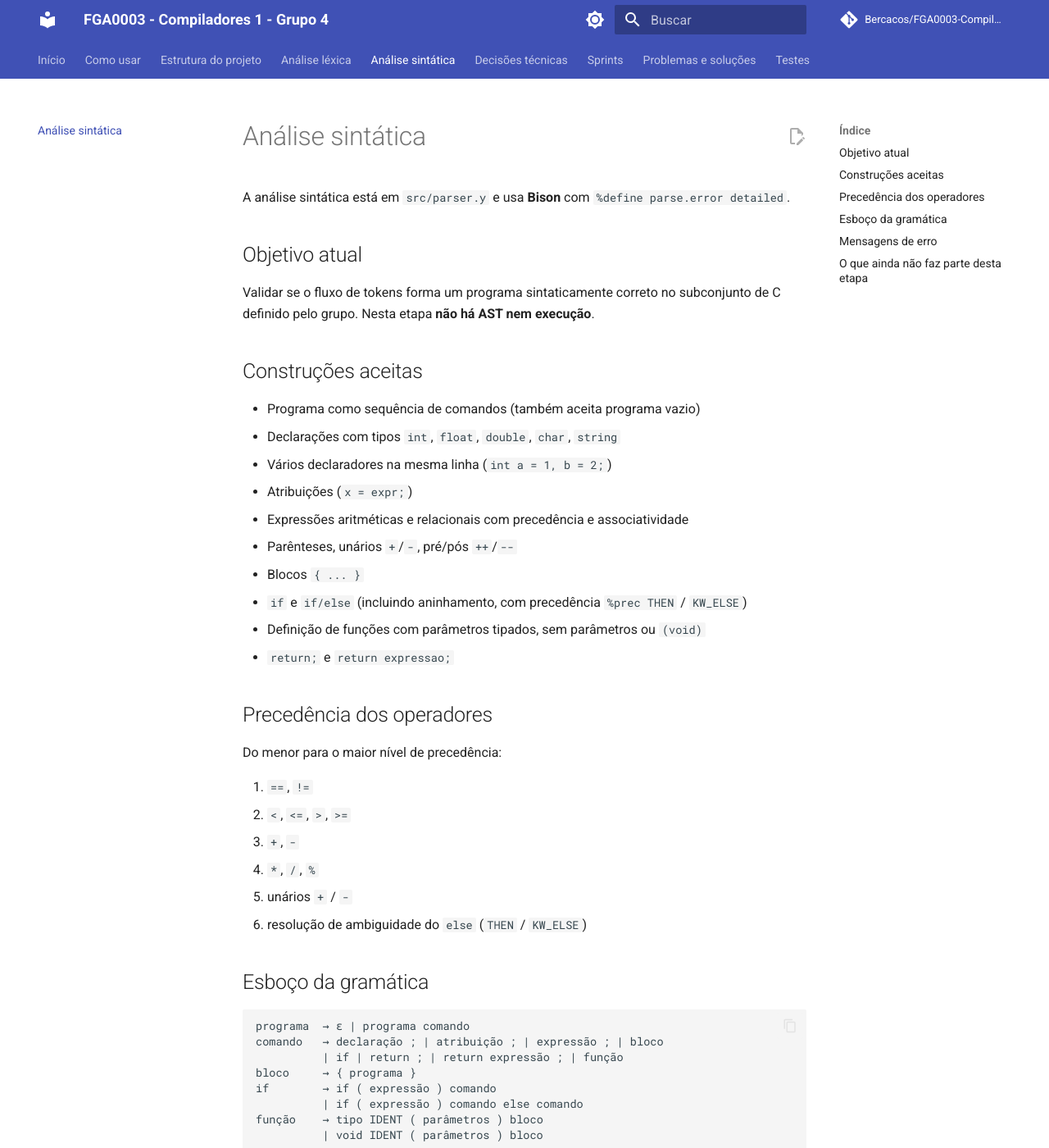
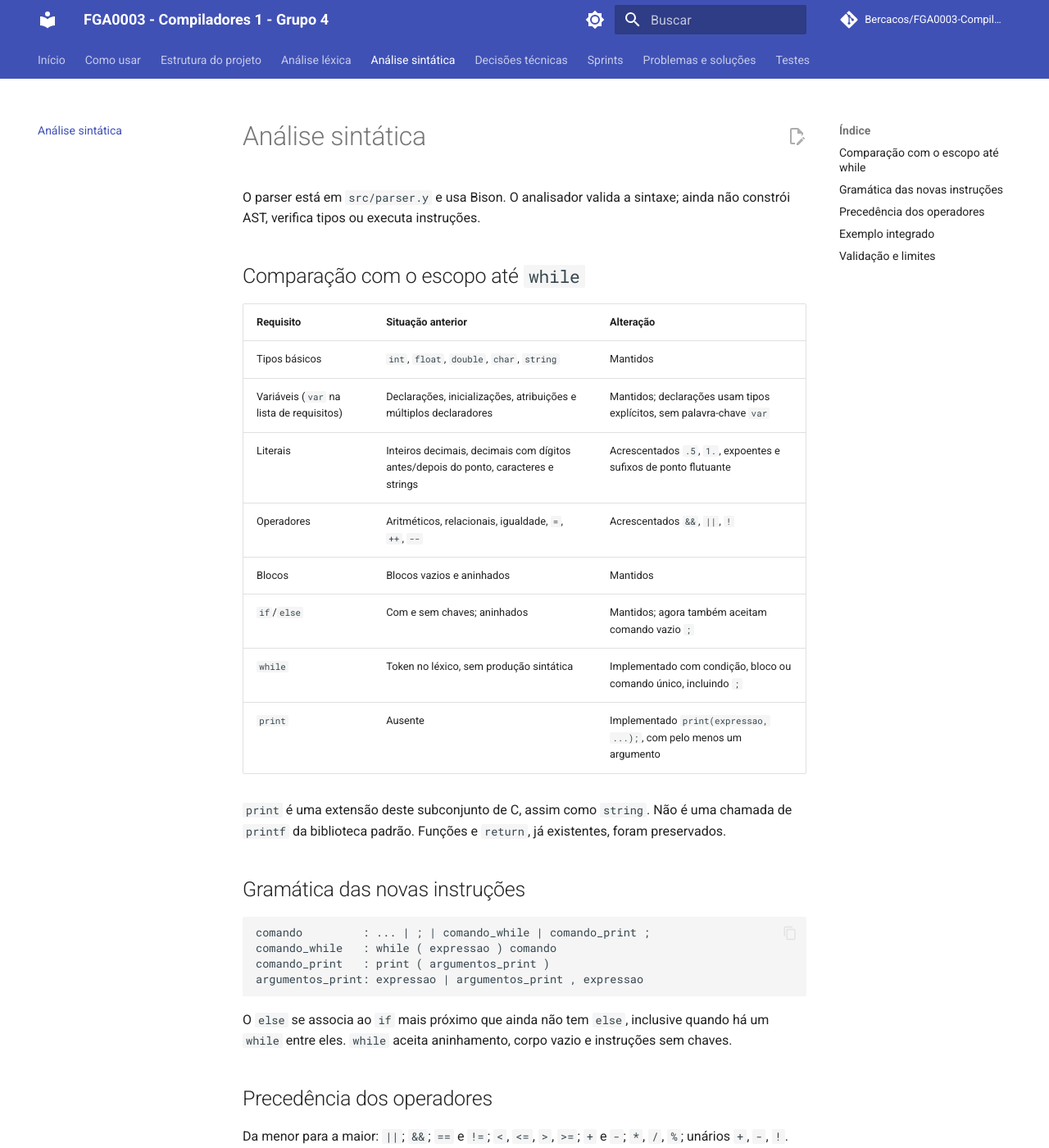
Before and after one commit to Bercacos/FGA0003-Compiladores-1-Grupo-4, an MkDocs documentation site: the page built from docs/analise-sintatica.md, in a window 1280 px wide and 1400 px high. Shown: the whole window at 82% size. Built offline with MkDocs 1.6.1 and Material for MkDocs 9.7.7, drawn with Linux system fonts in a browser that asks for light colours; comment, search, counter and statistics services are not loaded; some of the changed text lies outside the part shown.

Commit message:
Completa regras sintáticas até while e adiciona testes

````diff
--- a/docs/analise-sintatica.md
+++ b/docs/analise-sintatica.md
@@ -1,66 +1,57 @@
 # Análise sintática
 
-A análise sintática está em `src/parser.y` e usa **Bison** com `%define parse.error detailed`.
+O parser está em `src/parser.y` e usa Bison. O analisador valida a sintaxe; ainda não constrói AST, verifica tipos ou executa instruções.
 
-## Objetivo atual
+## Comparação com o escopo até `while`
 
-Validar se o fluxo de tokens forma um programa sintaticamente correto no subconjunto de C definido pelo grupo. Nesta etapa **não há AST nem execução**.
+| Requisito | Situação anterior | Alteração |
+| --- | --- | --- |
+| Tipos básicos | `int`, `float`, `double`, `char`, `string` | Mantidos |
+| Variáveis (`var` na lista de requisitos) | Declarações, inicializações, atribuições e múltiplos declaradores | Mantidos; declarações usam tipos explícitos, sem palavra-chave `var` |
+| Literais | Inteiros decimais, decimais com dígitos antes/depois do ponto, caracteres e strings | Acrescentados `.5`, `1.`, expoentes e sufixos de ponto flutuante |
+| Operadores | Aritméticos, relacionais, igualdade, `=`, `++`, `--` | Acrescentados `&&`, `||`, `!` |
+| Blocos | Blocos vazios e aninhados | Mantidos |
+| `if`/`else` | Com e sem chaves; aninhados | Mantidos; agora também aceitam comando vazio `;` |
+| `while` | Token no léxico, sem produção sintática | Implementado com condição, bloco ou comando único, incluindo `;` |
+| `print` | Ausente | Implementado `print(expressao, ...);`, com pelo menos um argumento |
 
-## Construções aceitas
+`print` é uma extensão deste subconjunto de C, assim como `string`. Não é uma chamada de `printf` da biblioteca padrão. Funções e `return`, já existentes, foram preservados.
 
-- Programa como sequência de comandos (também aceita programa vazio)
-- Declarações com tipos `int`, `float`, `double`, `char`, `string`
-- Vários declaradores na mesma linha (`int a = 1, b = 2;`)
-- Atribuições (`x = expr;`)
-- Expressões aritméticas e relacionais com precedência e associatividade
-- Parênteses, unários `+`/`-`, pré/pós `++`/`--`
-- Blocos `{ ... }`
-- `if` e `if/else` (incluindo aninhamento, com precedência `%prec THEN` / `KW_ELSE`)
-- Definição de funções com parâmetros tipados, sem parâmetros ou `(void)`
-- `return;` e `return expressao;`
+## Gramática das novas instruções
+
+```text
+comando         : ... | ; | comando_while | comando_print ;
+comando_while   : while ( expressao ) comando
+comando_print   : print ( argumentos_print )
+argumentos_print: expressao | argumentos_print , expressao
+```
+
+O `else` se associa ao `if` mais próximo que ainda não tem `else`, inclusive quando há um `while` entre eles. `while` aceita aninhamento, corpo vazio e instruções sem chaves.
 
 ## Precedência dos operadores
 
-Do menor para o maior nível de precedência:
+Da menor para a maior: `||`; `&&`; `==` e `!=`; `<`, `<=`, `>`, `>=`; `+` e `-`; `*`, `/`, `%`; unários `+`, `-`, `!`. Parênteses permitem agrupamento explícito. Incremento e decremento continuam restritos a identificadores.
 
-1. `==`, `!=`
-2. `<`, `<=`, `>`, `>=`
-3. `+`, `-`
-4. `*`, `/`, `%`
-5. unários `+` / `-`
-6. resolução de ambiguidade do `else` (`THEN` / `KW_ELSE`)
+## Exemplo integrado
 
-## Esboço da gramática
-
-```text
-programa  → ε | programa comando
-comando   → declaração ; | atribuição ; | expressão ; | bloco
-          | if | return ; | return expressão ; | função
-bloco     → { programa }
-if        → if ( expressão ) comando
-          | if ( expressão ) comando else comando
-função    → tipo IDENT ( parâmetros ) bloco
-          | void IDENT ( parâmetros ) bloco
+```c
+int main(void) {
+    int i = 0;
+    while (i < 5 && !(i == 3)) {
+        if (i != 1) print("valor", i);
+        else print("pulado");
+        i++;
+    }
+    return 0;
+}
 ```
 
-## Mensagens de erro
+Este código é reconhecido sintaticamente; `print` e `while` ainda não são executados.
 
-```text
-Erro sintatico na linha N, proximo a 'token': mensagem
-```
+## Validação e limites
 
-O `main` do parser:
+`make test` reúne as suítes principal, adicional e de escopo (`tests/test_scope.sh`). A nova suíte cobre aceitação e rejeição, integração com o léxico, aninhamento e entradas malformadas.
 
-- lê um arquivo passado por argumento ou a entrada padrão
-- chama `yyparse()`
-- imprime `Analise sintatica concluida com sucesso.` quando o código é aceito
+A execução desta atualização está pendente: o ambiente de edição bloqueou o WSL e o Bash do Windows. A existência dos scripts não comprova a conclusão da Issue 1 nem substitui sua execução.
 
-## O que ainda não faz parte desta etapa
-
-- `while`, `for`, `switch`, ponteiros, arrays e structs
-- Construção de AST nas ações semânticas
-- Tabela de símbolos / verificação de tipos
-- Chamada de função em expressão (só a **definição** está na gramática)
-- Interpretação do programa
-
-Esses itens entram nas sprints de semântica e interpretação, conforme o guia do professor.
+Fora deste escopo: `for`, `do/while`, `switch`, ponteiros, arrays, structs, chamadas gerais de função e biblioteca padrão. Literais inteiros hexadecimais, sufixos inteiros e operadores bit a bit não foram incluídos nesta extensão. Análise semântica e interpretação são etapas posteriores.
````
Also changed, not shown: README.md (+1 -1 lines), docs/analise-lexica.md (+21 -43 lines), docs/decisoes-tecnicas.md (+1 -1 lines), docs/index.md (+1 -1 lines), docs/testes.md (+8 -0 lines), docs/uso.md (+1 -1 lines), 4 other files.
